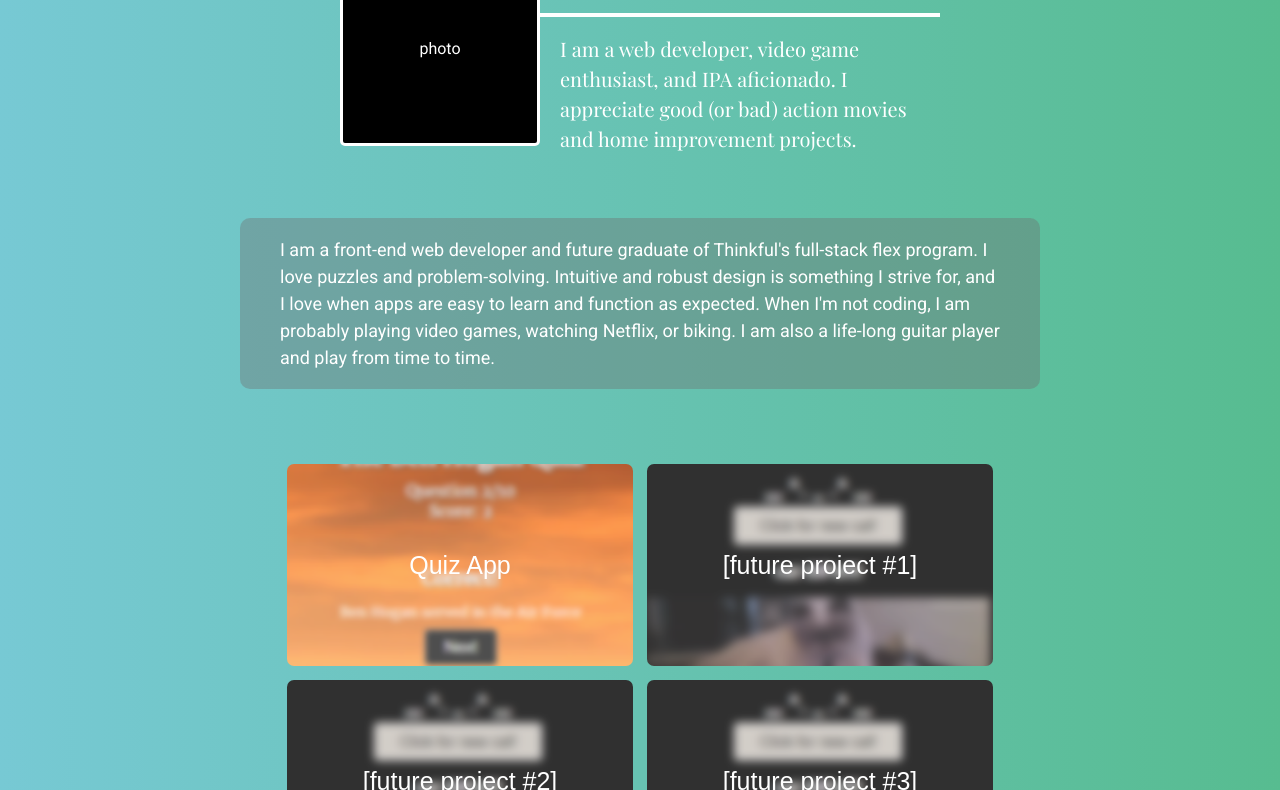
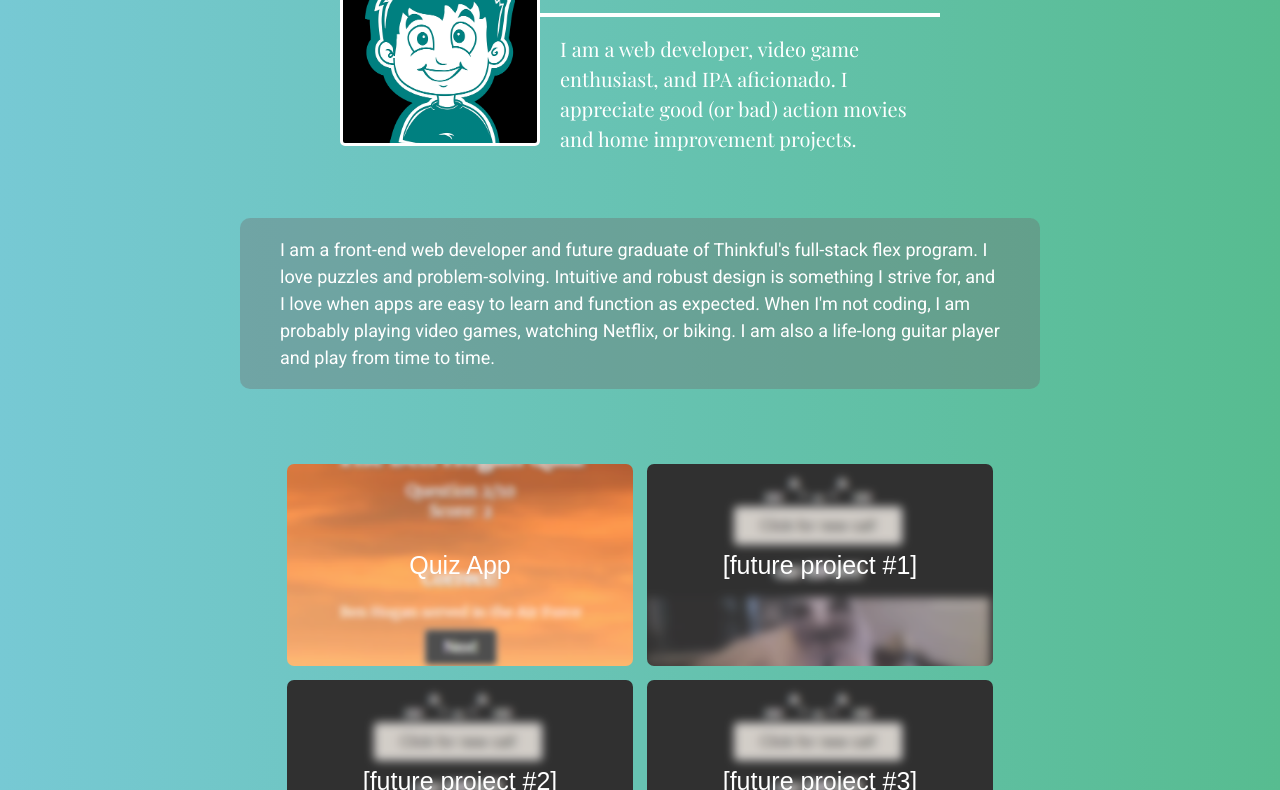
Before and after one commit to CAbagnale/Portfolio, a plain HTML site: page index.html in a window 1280 px wide. Shown: the part 269-1059 px from the top of the page. Drawn offline with nearby package versions, Linux system fonts and the light colour scheme.

Commit message:
added photo

```diff
--- a/index.html
+++ b/index.html
@@ -37,7 +37,7 @@
     </nav>
     <main role="main">
         <header role="banner">
-            <div class="photo">photo</div>
+            <div class="photo"></div>
             <summary class="banner-right"><h1>My name is Connor.</h1>
                 <div class="divider"></div>
                 <h2>I am a web developer, video game enthusiast, and IPA aficionado.
--- a/main.css
+++ b/main.css
@@ -143,6 +143,10 @@ header {
     background-color: white;
     color: black;
     line-height: 200px;
+    background-image: url(media/photo.png);
+    background-repeat: no-repeat;
+    background-size: 150px;
+    background-position: center;
 }
 
 .divider {
```
Also changed, not shown: media/photo.png (added).
